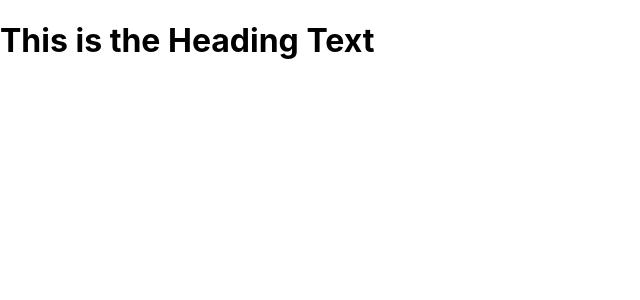
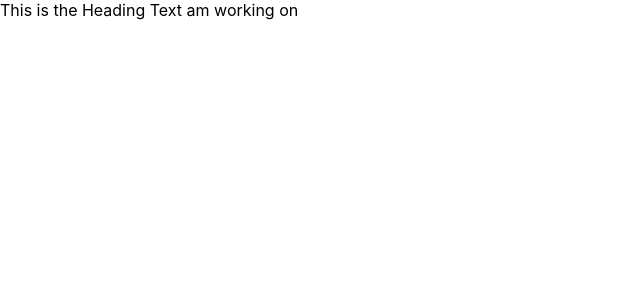
Before and after one commit to gwabstech/react_components, a React (Create React App) app: page / in a window 1280 px wide. Shown: the top 300 px of the page, without its empty margins (0-640 px from the left). Built offline with nearby package versions, Linux system fonts and the light colour scheme.

Commit message:
added some stuffs

```diff
--- a/src/App.js
+++ b/src/App.js
@@ -1,9 +1,11 @@
 import './App.css';
 
 function Headings() {
-
+   let title = "This is the Heading Text am working on"
   return (
-    <h1>This is the Heading Text</h1>
+    <div>
+      {title}
+    </div>
   )
 }
 
```
